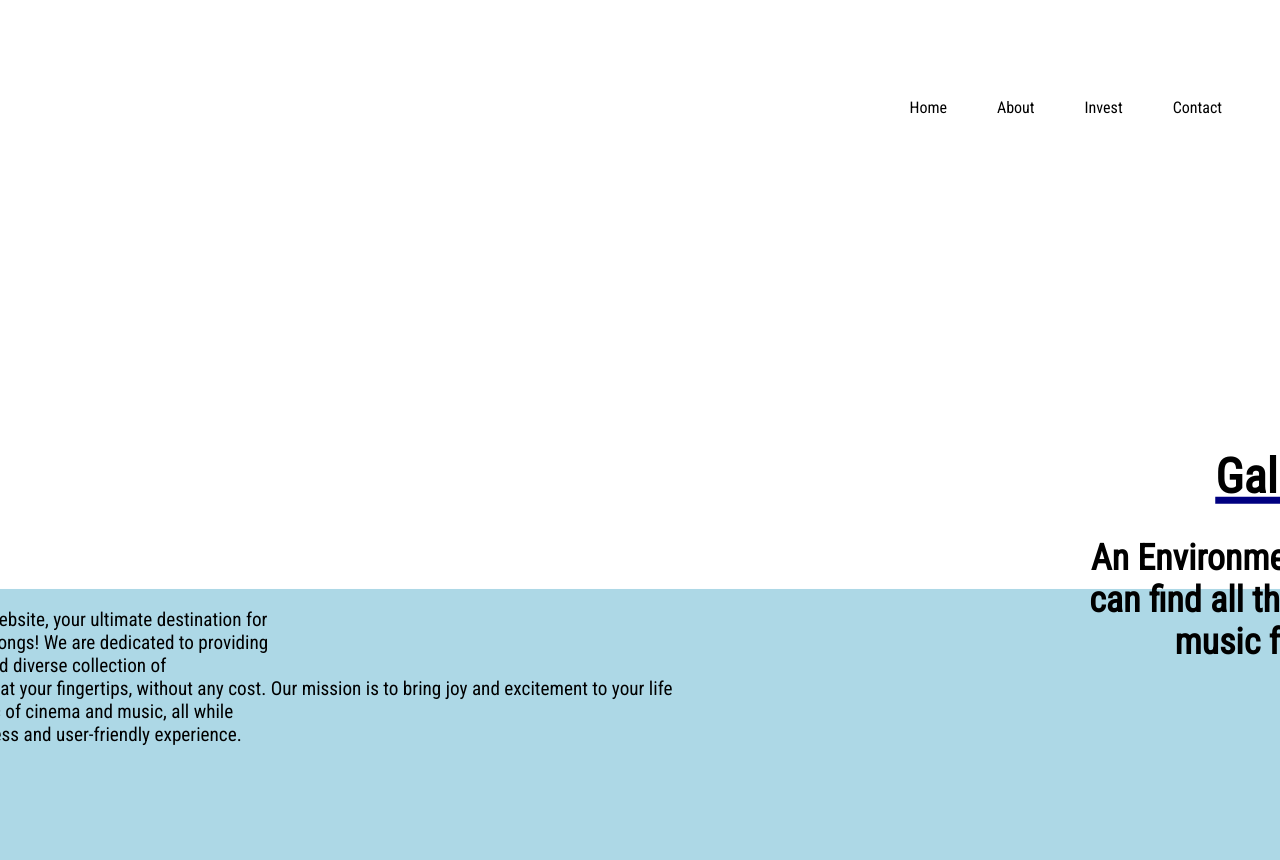
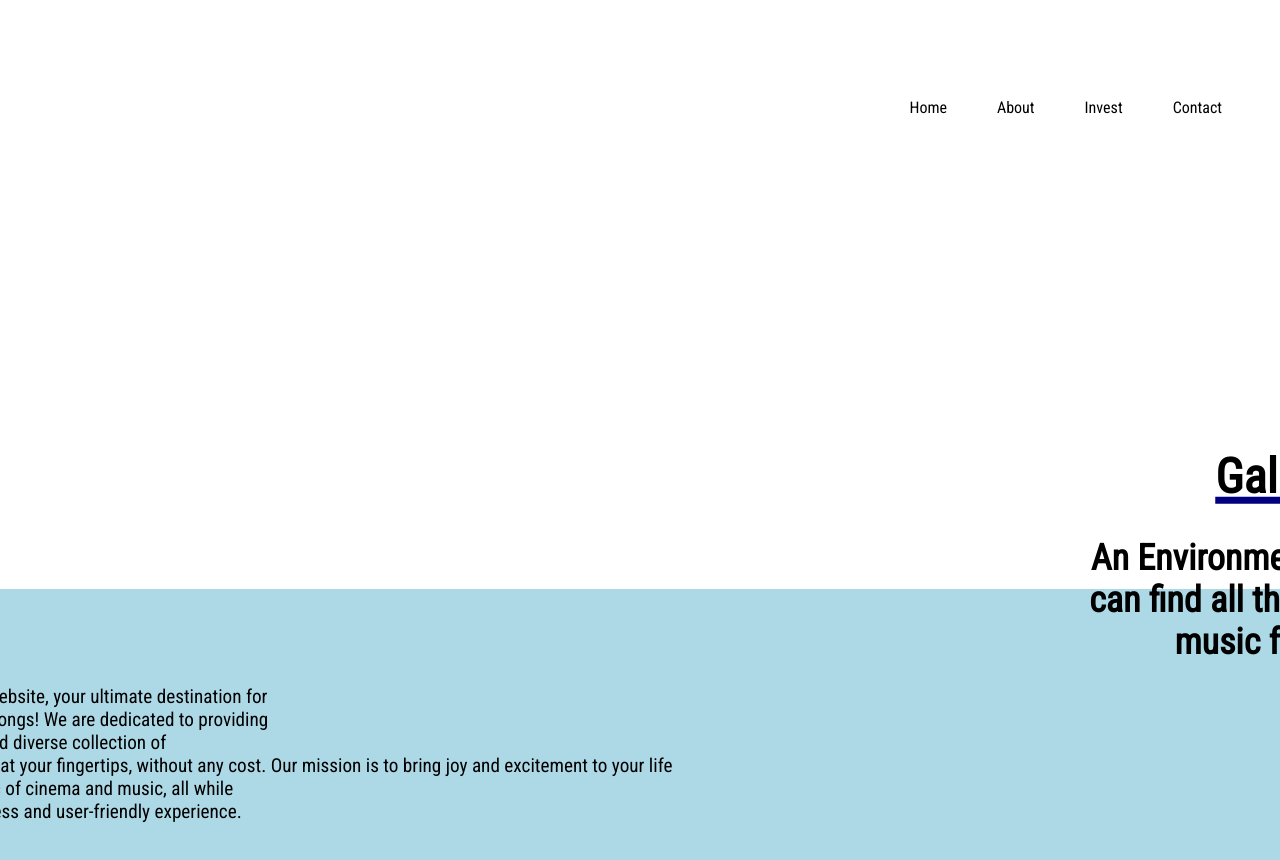
Before and after one commit to YELLIandYemma/Galaxy, a React (Vite) app in the folder galaxyproject/: page / in a window 1280 px wide. Shown: the top 860 px of the page. Built offline with nearby package versions, Linux system fonts and the light colour scheme.

Commit message:
Update About.tsx

```diff
--- a/galaxyproject/src/About.tsx
+++ b/galaxyproject/src/About.tsx
@@ -4,6 +4,7 @@ const About: React.FC = () => {
   return (
     <div id="about">
       <div className="about">
+        <h1>About</h1>
         <p>
           Welcome to our website, your ultimate destination for<br></br> free
           movies and songs! We are dedicated to providing<br></br> you with a
```
